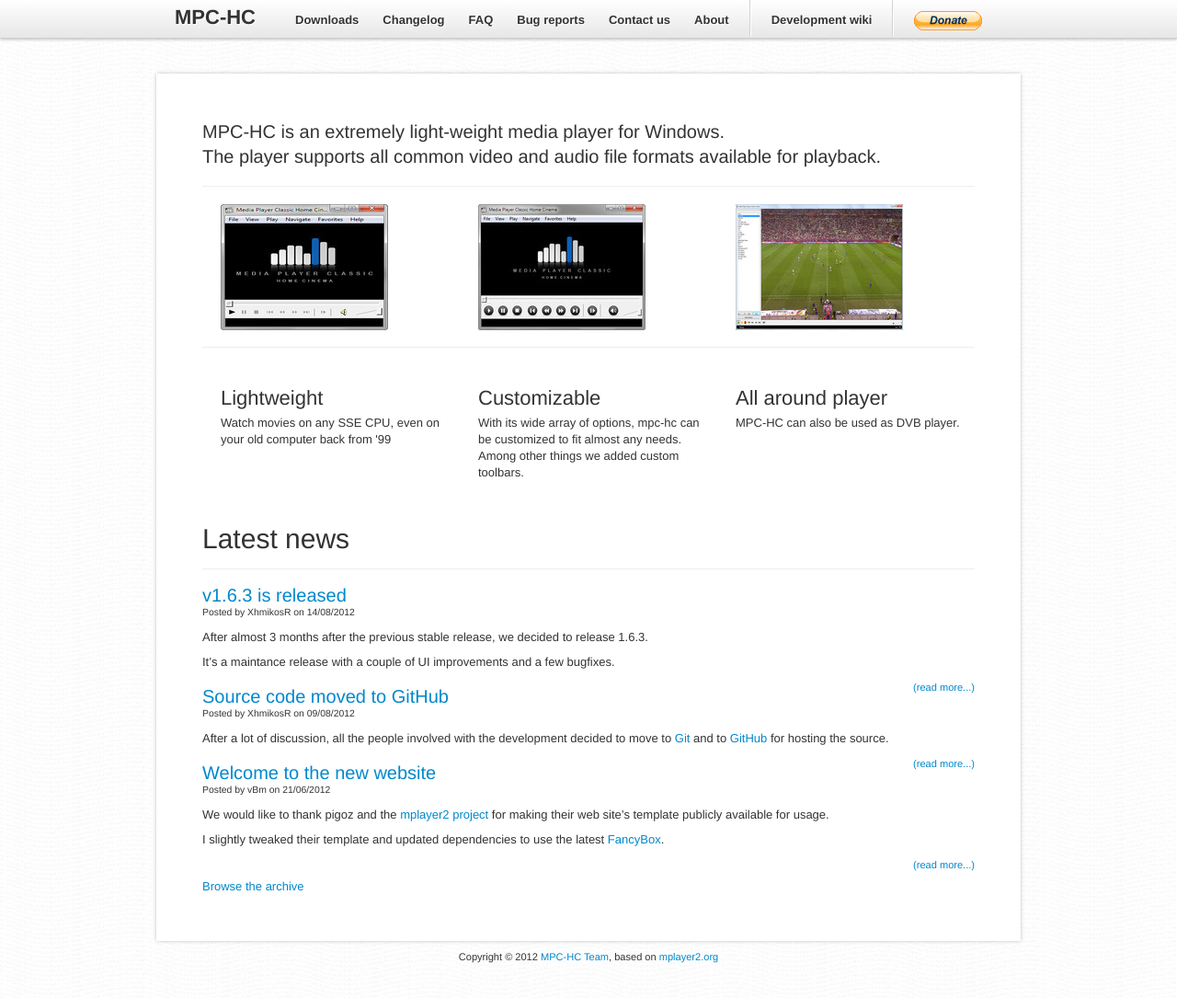
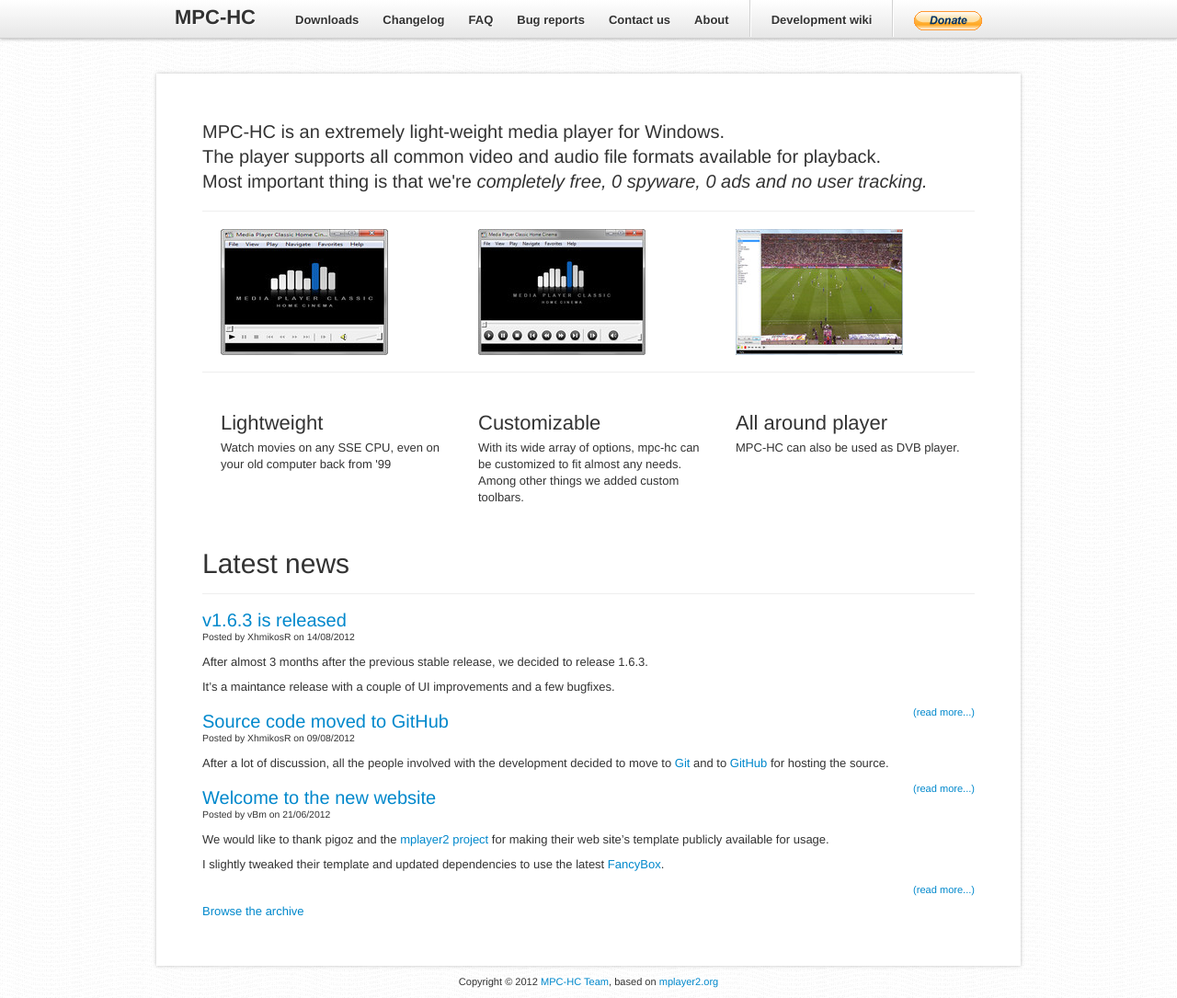
Before and after one commit to mpc-hc/mpc-hc.org, a Sphinx documentation site: the page built from source/index.rst, in a window 1280 px wide and 1085 px high. Shown: the whole window at 92% size. Built offline with Sphinx 7.4.7, drawn with Linux system fonts in a browser that asks for light colours; nearby versions of some CDN libraries.

Commit message:
Minor update on main page

```diff
--- a/source/index.rst
+++ b/source/index.rst
@@ -3,7 +3,9 @@
 
 	<p class="lead">
 	MPC-HC is an extremely light-weight media player for Windows.<br>
-	The player supports all common video and audio file formats available for playback.</p>
+	The player supports all common video and audio file formats available for playback.<br>
+	Most important thing is that we're <i>completely free, 0 spyware, 0 ads and no user tracking.</i>
+	</p>
 
 	<hr class="soften screenshot">
 
```
